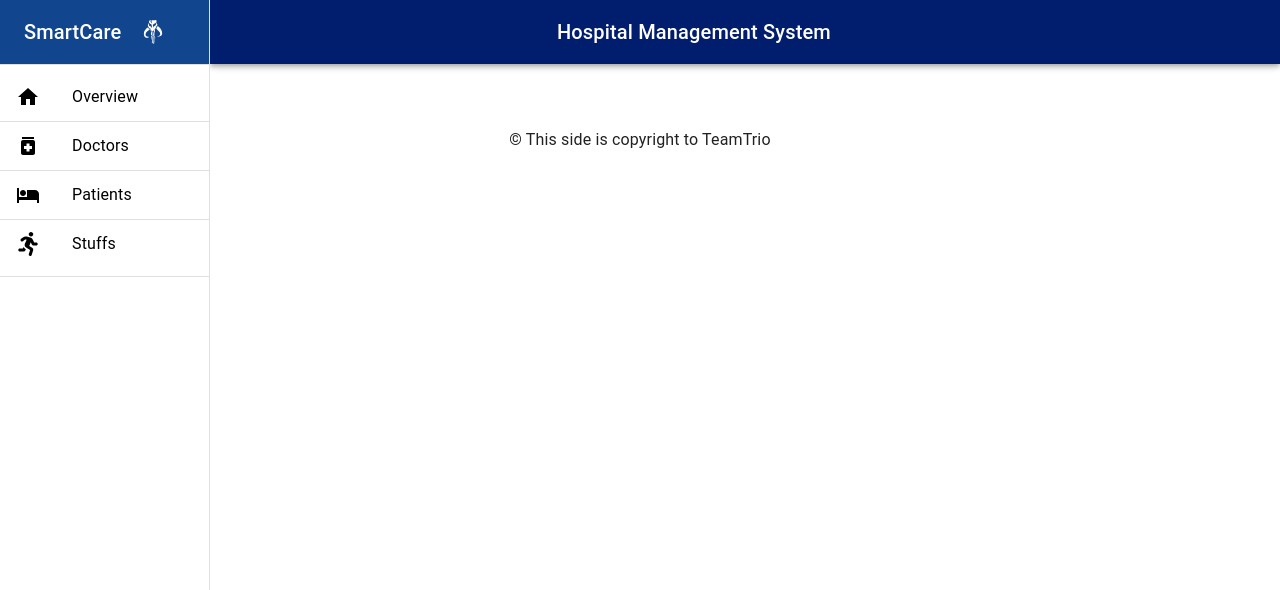
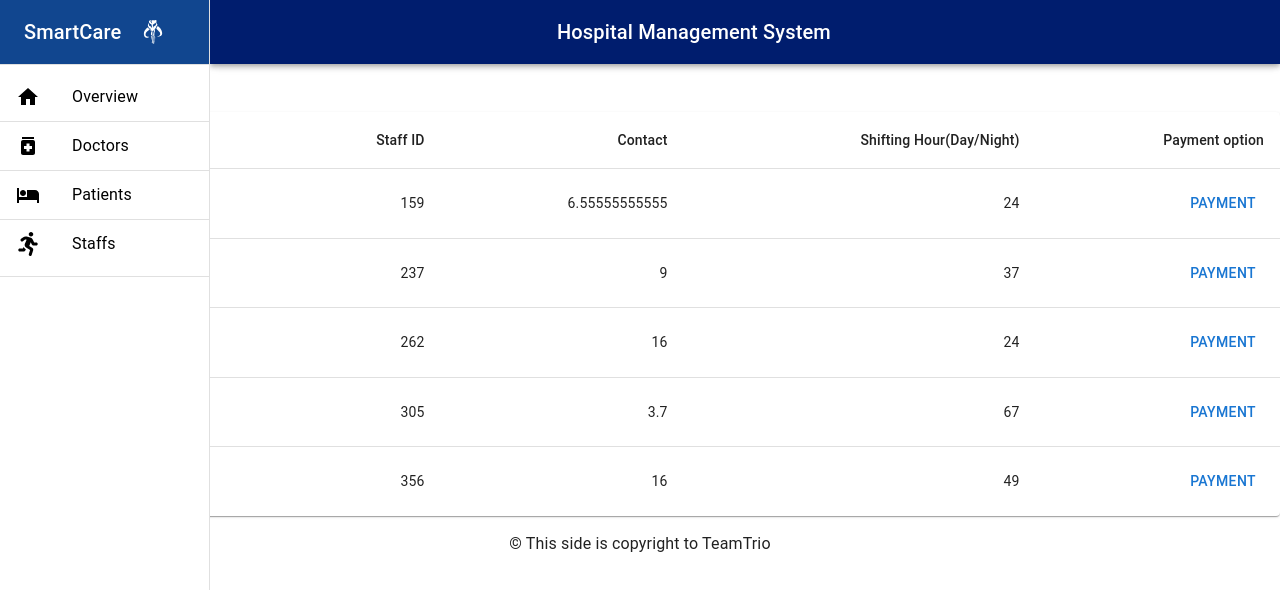
Before and after one commit to srihernogo/practice-react-hospital, a React (Create React App) app: page /staffs in a window 1280 px wide. Shown: the top 590 px of the page. Built offline with nearby package versions, Linux system fonts and the light colour scheme.

Commit message:
Change Stuffs to Staffs pages

```diff
--- a/src/App.js
+++ b/src/App.js
@@ -6,7 +6,7 @@ import Home from './Pages/Home/Home/Home';
 import Patients from './Pages/Patients/Patients';
 import Footer from './Pages/Shared/Footer/Footer';
 import Header from './Pages/Shared/Header/Header';
-import Stuffs from './Pages/Stuffs/Stuffs';
+import Staffs from './Pages/Staffs/Staffs';
 
 function App() {
   return (
@@ -18,7 +18,7 @@ function App() {
           <Route path="home" element={<Home />} />
           <Route path="doctors" element={<Doctors />} />
           <Route path="patients" element={<Patients />} />
-          <Route path="stuffs" element={<Stuffs />} />
+          <Route path="staffs" element={<Staffs />} />
         </Routes>
         <Footer></Footer>
       </Router>
--- a/src/Pages/Shared/Header/Header.js
+++ b/src/Pages/Shared/Header/Header.js
@@ -86,7 +86,7 @@ function Header(props) {
         </NavLink>
         <Divider />
         <NavLink
-          to="/stuffs"
+          to="/Staffs"
           style={{ textDecoration: 'none', width: '100%', color: '#000' }}
         >
           <ListItem disablePadding>
@@ -94,7 +94,7 @@ function Header(props) {
               <ListItemIcon>
                 <FaRunning style={{ color: '#000', fontSize: '1.5rem' }} />
               </ListItemIcon>
-              <ListItemText primary="Stuffs" />
+              <ListItemText primary="Staffs" />
             </ListItemButton>
           </ListItem>
         </NavLink>
--- /dev/null
+++ b/src/Pages/Staffs/Staff.css
@@ -0,0 +1,18 @@
+.paybtn {
+  background-color: rgba(47, 35, 77, 0.822);
+  color: rgb(232, 238, 244);
+  border-radius: 4px;
+}
+.paybtn:hover {
+  color: black;
+}
+.staffTable {
+  border-radius: 4px;
+  box-sizing: border-box;
+  box-shadow: 0px 5px 0px 5px #6c27a421;
+  width: 50%;
+  margin: auto;
+  align-items: center;
+
+  text-align: center;
+}
--- /dev/null
+++ b/src/Pages/Staffs/Staffs.js
@@ -0,0 +1,97 @@
+import React from 'react';
+import Table from '@mui/material/Table';
+import TableBody from '@mui/material/TableBody';
+import TableCell from '@mui/material/TableCell';
+import TableContainer from '@mui/material/TableContainer';
+import TableHead from '@mui/material/TableHead';
+import TableRow from '@mui/material/TableRow';
+import Paper from '@mui/material/Paper';
+import {
+  Button,
+  Dialog,
+  DialogActions,
+  DialogContent,
+  DialogContentText,
+  DialogTitle,
+  Slide,
+} from '@mui/material';
+import './Staff.css';
+function createData(name, staffID, contact, shiftingHour) {
+  return { name, staffID, contact, shiftingHour };
+}
+
+const rows = [
+  createData('Frozen yoghurt', 159, 6.55555555555, 24, 4.0),
+  createData('Ice cream sandwich', 237, 9.0, 37, 4.3),
+  createData('Eclair', 262, 16.0, 24, 6.0),
+  createData('Cupcake', 305, 3.7, 67, 4.3),
+  createData('Gingerbread', 356, 16.0, 49, 3.9),
+];
+const Transition = React.forwardRef(function Transition(props, ref) {
+  return <Slide direction="up" ref={ref} {...props} />;
+});
+
+export default function Staffs() {
+  const [open, setOpen] = React.useState(false);
+
+  const handleClickOpen = () => {
+    setOpen(true);
+  };
+
+  const handleClose = () => {
+    setOpen(false);
+  };
+  return (
+    <TableContainer component={Paper} className="staffTable">
+      <Table sx={{ minWidth: 550 }} aria-label="simple table">
+        <TableHead>
+          <TableRow>
+            <TableCell>Name</TableCell>
+            <TableCell align="right">Staff ID</TableCell>
+            <TableCell align="right">Contact</TableCell>
+            <TableCell align="right">Shifting Hour(Day/Night)</TableCell>
+            <TableCell align="right">Payment option</TableCell>
+          </TableRow>
+        </TableHead>
+        <TableBody>
+          {rows.map((row) => (
+            <TableRow
+              key={row.name}
+              sx={{ '&:last-child td, &:last-child th': { border: 0 } }}
+            >
+              <TableCell component="th" scope="row">
+                {row.name}
+              </TableCell>
+              <TableCell align="right">{row.staffID}</TableCell>
+              <TableCell align="right">{row.contact}</TableCell>
+              <TableCell align="right">{row.shiftingHour}</TableCell>
+              <TableCell align="right">
+                <Button className="paybtn" onClick={handleClickOpen}>
+                  Payment
+                </Button>
+                <Dialog
+                  open={open}
+                  TransitionComponent={Transition}
+                  keepMounted
+                  onClose={handleClose}
+                  aria-describedby="alert-dialog-slide-description"
+                >
+                  <DialogTitle>{'Payment service'}</DialogTitle>
+                  <DialogContent>
+                    <DialogContentText id="alert-dialog-slide-description">
+                      Do you want to clear the salary?
+                    </DialogContentText>
+                  </DialogContent>
+                  <DialogActions>
+                    <Button onClick={handleClose}>No</Button>
+                    <Button onClick={handleClose}>Yes</Button>
+                  </DialogActions>
+                </Dialog>
+              </TableCell>
+            </TableRow>
+          ))}
+        </TableBody>
+      </Table>
+    </TableContainer>
+  );
+}
--- a/src/Pages/Stuffs/Stuffs.js
+++ /dev/null
@@ -1,7 +0,0 @@
-import React from 'react';
-
-const Stuffs = () => {
-  return <div>Stuffs</div>;
-};
-
-export default Stuffs;
```
